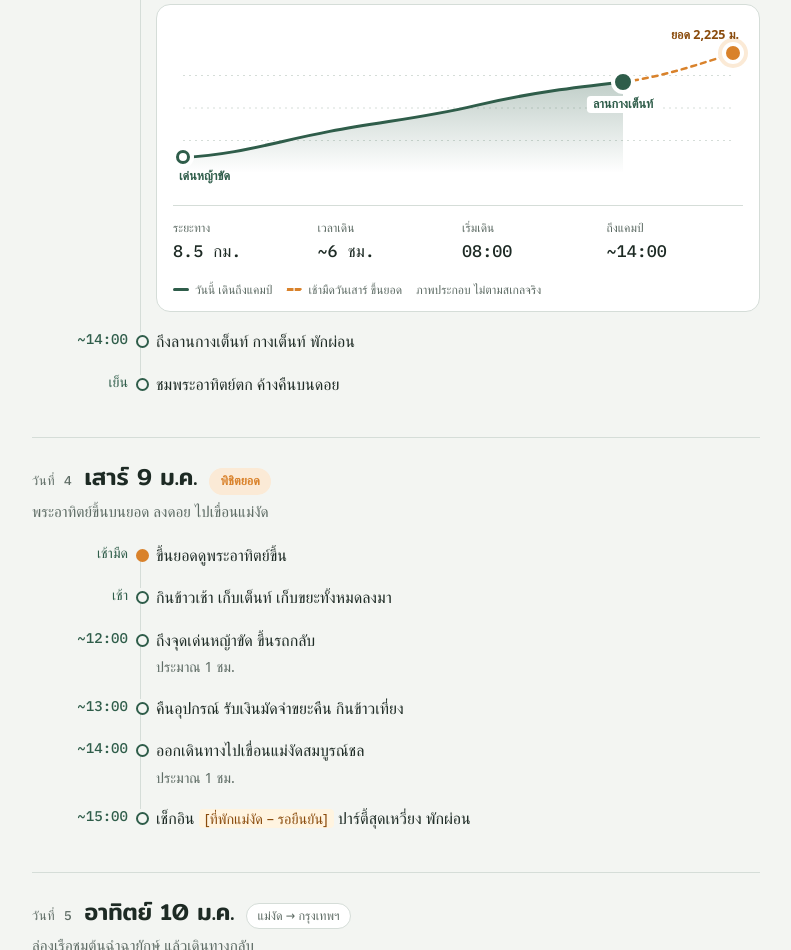
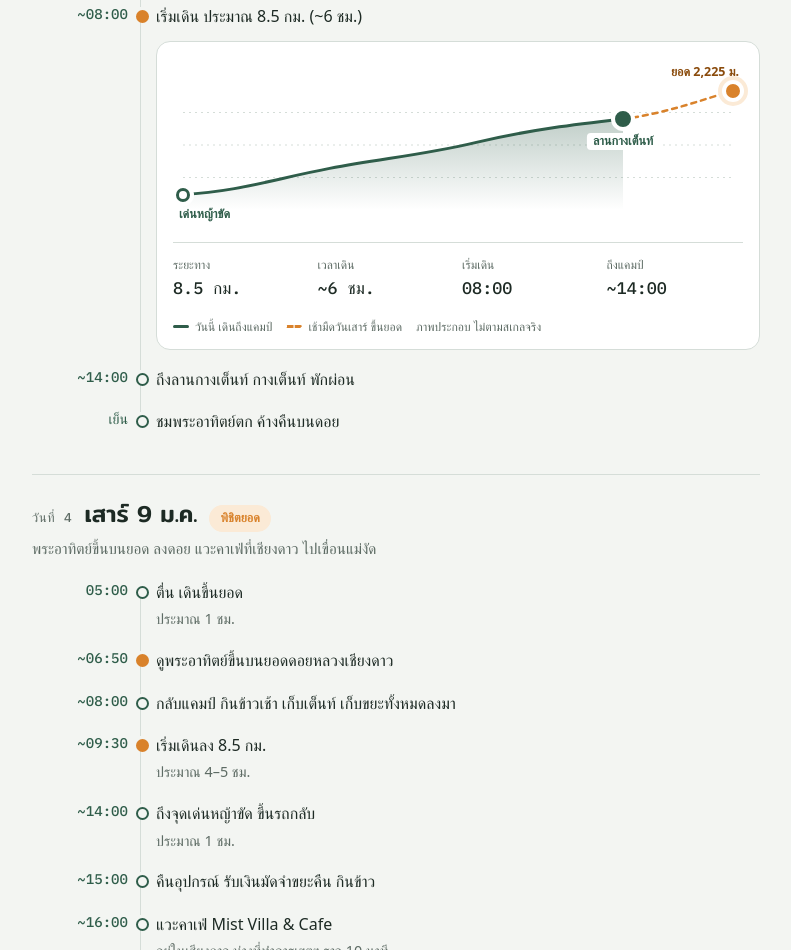
Before and after one commit to oraa-git/chiangdao-trip, a plain HTML site: page index.html in a window 1280 px wide. Shown: the part 3624-4574 px from the top of the page, without its empty margins (244-1035 px from the left). Drawn offline with Linux system fonts and the light colour scheme; a web font is replaced by a local one.

Commit message:
Fill in meeting point, Mae Ngat stay and revised Sat 9 Jan plan
- Wed 6 Jan: meet at Big C Supercenter Saphan Khwai (map link)
- Sat 9 Jan: realistic summit/descent times, Mist Villa & Cafe stop in
  Chiang Dao, then drive ~55 km to check in at Phattra Boutique

Co-Authored-By: Claude Opus 5.5 <noreply@anthropic.com>

```diff
--- a/index.html
+++ b/index.html
@@ -6,12 +6,12 @@
 <meta http-equiv="Cache-Control" content="no-cache, no-store, must-revalidate">
 <meta http-equiv="Pragma" content="no-cache">
 <meta http-equiv="Expires" content="0">
-<meta name="build" content="20261110210408">
+<meta name="build" content="20261117102642">
 <style>:root{padding-top:env(safe-area-inset-top,0px);padding-bottom:env(safe-area-inset-bottom,0px)}img{max-width:100%}[hidden]{display:none!important}</style>
 <script>
 (function(){
   if (location.protocol === "file:") return;
-  var cur = "20261110210408", busy = false;
+  var cur = "20261117102642", busy = false;
   function check(){
     if (busy) return; busy = true;
     fetch(location.pathname + "?check=" + Date.now(), {cache: "no-store"})
@@ -355,7 +355,7 @@ footer{color:var(--muted);font-size:.82rem;text-align:center;padding-block:0 32p
     <div class="dayhead"><span class="daynum">วันที่ 1</span><h2>พุธ 6 ม.ค.</h2><span class="tag">กรุงเทพฯ → เชียงดาว</span></div>
     <p class="sub">เดินทางกลางคืน นอนบนรถ</p>
     <ol class="tl">
-      <li class="key"><span class="time">19:00</span><div class="what"><p>นัดรวมตัวที่ <span class="tbd">[จุดนัด – รอยืนยัน]</span> ขนของขึ้นรถ</p></div></li>
+      <li class="key"><span class="time">19:00</span><div class="what"><p>นัดรวมตัวที่ บิ๊กซี ซูเปอร์เซ็นเตอร์ สะพานควาย ขนของขึ้นรถ</p><a class="map" href="https://maps.app.goo.gl/b337dLaDNVyRDaH8A" target="_blank" rel="noopener">เปิดแผนที่จุดนัด ↗</a></div></li>
       <li><span class="time">19:30</span><div class="what"><p>ออกเดินทางจากกรุงเทพฯ</p></div></li>
       <li><span class="time">ระหว่างทาง</span><div class="what"><p>ปาร์ตี้จิบ ๆ บนรถ</p></div></li>
       <li><span class="time">ดึก</span><div class="what"><p>นอนบนรถ</p><p class="note">เก็บแรงไว้ ถึงเชียงดาวราว 07:15</p></div></li>
@@ -420,14 +420,16 @@ footer{color:var(--muted);font-size:.82rem;text-align:center;padding-block:0 32p
 
   <section class="day" id="d4" data-date="2027-01-09">
     <div class="dayhead"><span class="daynum">วันที่ 4</span><h2>เสาร์ 9 ม.ค.</h2><span class="tag summit">พิชิตยอด</span></div>
-    <p class="sub">พระอาทิตย์ขึ้นบนยอด ลงดอย ไปเขื่อนแม่งัด</p>
+    <p class="sub">พระอาทิตย์ขึ้นบนยอด ลงดอย แวะคาเฟ่ที่เชียงดาว ไปเขื่อนแม่งัด</p>
     <ol class="tl">
-      <li class="key"><span class="time">เช้ามืด</span><div class="what"><p>ขึ้นยอดดูพระอาทิตย์ขึ้น</p></div></li>
-      <li><span class="time">เช้า</span><div class="what"><p>กินข้าวเช้า เก็บเต็นท์ เก็บขยะทั้งหมดลงมา</p></div></li>
-      <li><span class="time">~12:00</span><div class="what"><p>ถึงจุดเด่นหญ้าขัด ขึ้นรถกลับ</p><p class="note">ประมาณ 1 ชม.</p></div></li>
-      <li><span class="time">~13:00</span><div class="what"><p>คืนอุปกรณ์ รับเงินมัดจำขยะคืน กินข้าวเที่ยง</p></div></li>
-      <li><span class="time">~14:00</span><div class="what"><p>ออกเดินทางไปเขื่อนแม่งัดสมบูรณ์ชล</p><p class="note">ประมาณ 1 ชม.</p></div></li>
-      <li><span class="time">~15:00</span><div class="what"><p>เช็กอิน <span class="tbd">[ที่พักแม่งัด – รอยืนยัน]</span> ปาร์ตี้สุดเหวี่ยง พักผ่อน</p></div></li>
+      <li><span class="time">05:00</span><div class="what"><p>ตื่น เดินขึ้นยอด</p><p class="note">ประมาณ 1 ชม.</p></div></li>
+      <li class="key"><span class="time">~06:50</span><div class="what"><p>ดูพระอาทิตย์ขึ้นบนยอดดอยหลวงเชียงดาว</p></div></li>
+      <li><span class="time">~08:00</span><div class="what"><p>กลับแคมป์ กินข้าวเช้า เก็บเต็นท์ เก็บขยะทั้งหมดลงมา</p></div></li>
+      <li class="key"><span class="time">~09:30</span><div class="what"><p>เริ่มเดินลง 8.5 กม.</p><p class="note">ประมาณ 4–5 ชม.</p></div></li>
+      <li><span class="time">~14:00</span><div class="what"><p>ถึงจุดเด่นหญ้าขัด ขึ้นรถกลับ</p><p class="note">ประมาณ 1 ชม.</p></div></li>
+      <li><span class="time">~15:00</span><div class="what"><p>คืนอุปกรณ์ รับเงินมัดจำขยะคืน กินข้าว</p></div></li>
+      <li><span class="time">~16:00</span><div class="what"><p>แวะคาเฟ่ Mist Villa &amp; Cafe</p><p class="note">อยู่ในเชียงดาว ห่างที่ทำการเขตฯ ราว 10 นาที</p><a class="map" href="https://maps.app.goo.gl/qEeiJ2nMbe3EmNPE7" target="_blank" rel="noopener">เปิดแผนที่ ↗</a></div></li>
+      <li><span class="time">~17:00</span><div class="what"><p>ออกเดินทางไป เช็กอิน ภัทรชาบูติก ปาร์ตี้สุดเหวี่ยง พักผ่อน</p><p class="note">ราว 55 กม. ประมาณ 1 ชม. · ที่พักใกล้ต้นฉำฉากลางน้ำ</p><a class="map" href="https://maps.app.goo.gl/WjSKeQ1Dcziti75L7" target="_blank" rel="noopener">เปิดแผนที่ ↗</a></div></li>
     </ol>
   </section>
 
```
Also changed, not shown: trip-chiangdao.html (+10 -8 lines).
